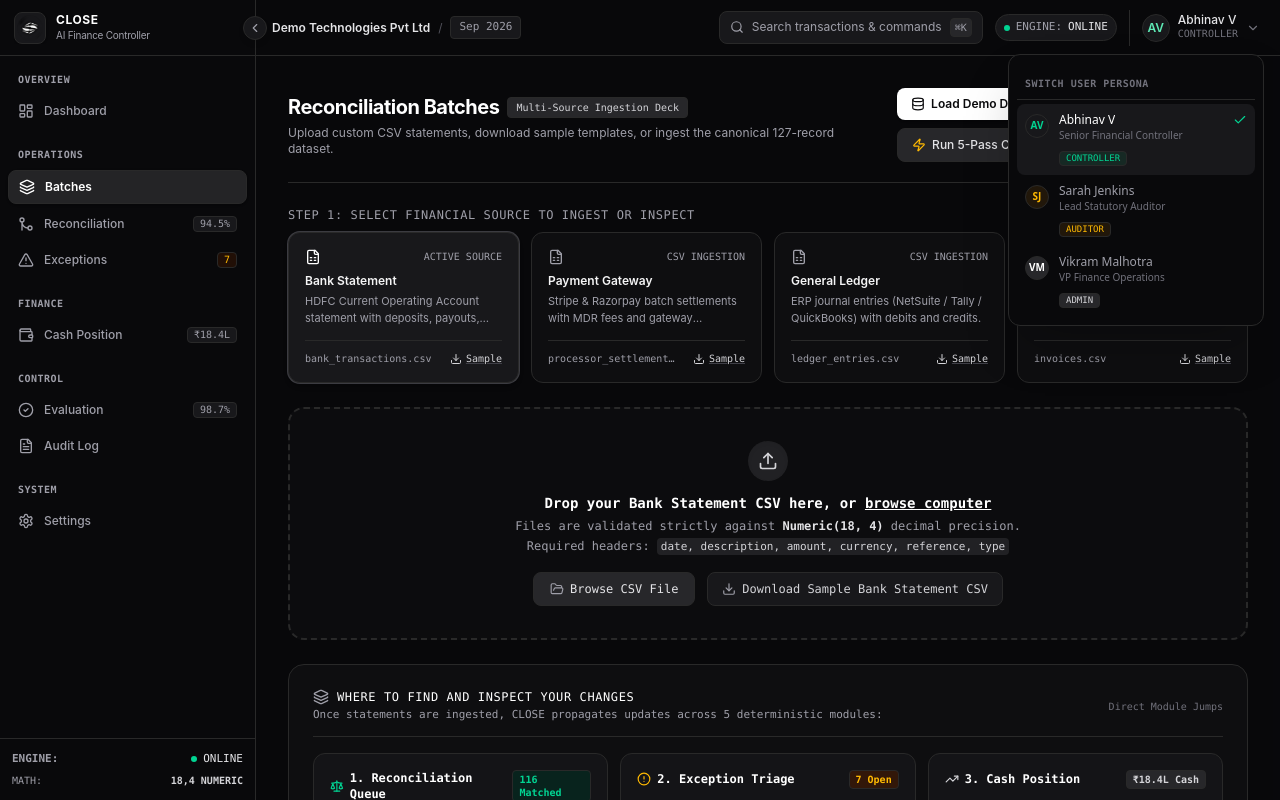
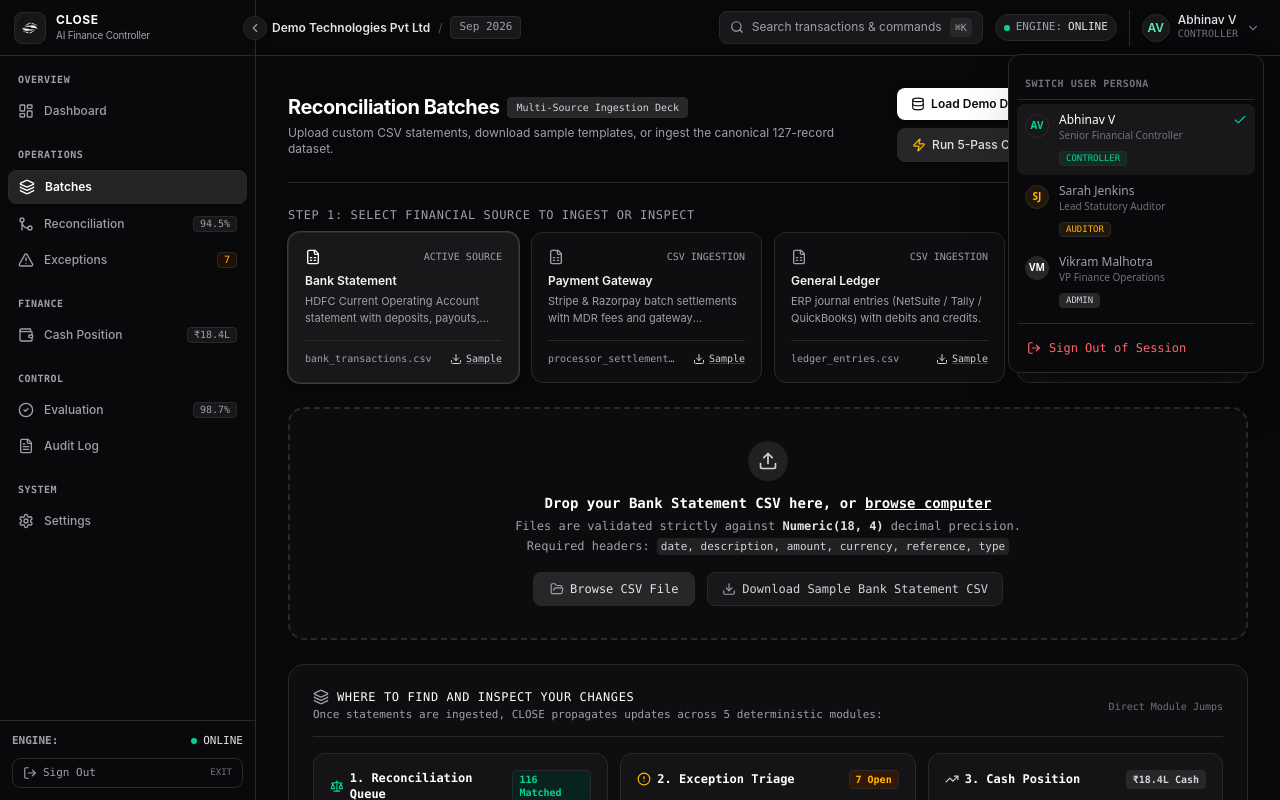
Before and after one commit to Abhinavv15/CLOSE, a Next.js app in the folder apps/web/: page /batches in a window 1280 px wide. Both pictures are taken after a click on the button "Switch User Persona". Built offline with nearby package versions, Linux system fonts and the light colour scheme; no server answers.

Commit message:
feat: add universal logout button to header, sidebar, and command palette

```diff
--- a/apps/web/src/components/layout/header.tsx
+++ b/apps/web/src/components/layout/header.tsx
@@ -1,7 +1,8 @@
 "use client";
 
 import React, { useState, useRef, useEffect } from "react";
-import { Search, Shield, ChevronDown, Check, Eye, UserCheck, ShieldAlert, Menu } from "lucide-react";
+import { useRouter } from "next/navigation";
+import { Search, Shield, ChevronDown, Check, Eye, UserCheck, ShieldAlert, Menu, LogOut } from "lucide-react";
 import { useAuth, PRESET_PERSONAS } from "@/lib/auth-context";
 
 interface HeaderProps {
@@ -9,7 +10,8 @@ interface HeaderProps {
 }
 
 export function Header({ onToggleMobileMenu }: HeaderProps) {
-  const { user, switchPersona, isAuditor } = useAuth();
+  const router = useRouter();
+  const { user, switchPersona, logout, isAuditor } = useAuth();
   const [dropdownOpen, setDropdownOpen] = useState(false);
   const dropdownRef = useRef<HTMLDivElement>(null);
 
@@ -160,6 +162,20 @@ export function Header({ onToggleMobileMenu }: HeaderProps) {
                   </button>
                 );
               })}
+
+              <div className="pt-2 mt-1.5 border-t border-zinc-900">
+                <button
+                  onClick={async () => {
+                    setDropdownOpen(false);
+                    await logout();
+                    router.push("/login");
+                  }}
+                  className="w-full flex items-center space-x-2 px-2.5 py-2 rounded-lg text-red-400 hover:bg-red-950/40 hover:text-red-300 transition-colors text-xs font-mono"
+                >
+                  <LogOut className="w-3.5 h-3.5" />
+                  <span>Sign Out of Session</span>
+                </button>
+              </div>
             </div>
           )}
         </div>
--- a/apps/web/src/components/layout/sidebar.tsx
+++ b/apps/web/src/components/layout/sidebar.tsx
@@ -3,8 +3,9 @@
 import React, { useState } from "react";
 import Link from "next/link";
 import Image from "next/image";
-import { usePathname } from "next/navigation";
+import { usePathname, useRouter } from "next/navigation";
 import { cn } from "@/lib/utils";
+import { useAuth } from "@/lib/auth-context";
 import {
   LayoutDashboard,
   Layers,
@@ -19,6 +20,7 @@ import {
   ShieldCheck,
   Terminal,
   X,
+  LogOut,
 } from "lucide-react";
 
 interface NavItem {
@@ -77,12 +79,22 @@ interface SidebarProps {
 
 export function Sidebar({ mobileOpen = false, onCloseMobile }: SidebarProps) {
   const pathname = usePathname();
+  const router = useRouter();
+  const { logout } = useAuth();
   const [collapsed, setCollapsed] = useState(false);
 
   const handleLinkClick = () => {
     if (onCloseMobile) {
       onCloseMobile();
     }
+  };
+
+  const handleLogout = async () => {
+    if (onCloseMobile) {
+      onCloseMobile();
+    }
+    await logout();
+    router.push("/login");
   };
 
   return (
@@ -202,9 +214,9 @@ export function Sidebar({ mobileOpen = false, onCloseMobile }: SidebarProps) {
         ))}
       </div>
 
-      {/* Sidebar Footer Info */}
+      {/* Sidebar Footer Info & Sign Out */}
       {(!collapsed || mobileOpen) ? (
-        <div className="p-3 border-t border-zinc-800/80 bg-zinc-950 text-[11px] font-mono text-zinc-400 space-y-1.5">
+        <div className="p-3 border-t border-zinc-800/80 bg-zinc-950 text-[11px] font-mono text-zinc-400 space-y-2">
           <div className="flex items-center justify-between">
             <span className="text-zinc-400 font-semibold">ENGINE:</span>
             <span className="flex items-center space-x-1.5 text-zinc-200">
@@ -212,14 +224,27 @@ export function Sidebar({ mobileOpen = false, onCloseMobile }: SidebarProps) {
               <span>ONLINE</span>
             </span>
           </div>
-          <div className="flex items-center justify-between text-[10px]">
-            <span className="text-zinc-400">MATH:</span>
-            <span className="text-zinc-300 font-bold">18,4 NUMERIC</span>
-          </div>
+          <button
+            onClick={handleLogout}
+            className="w-full flex items-center justify-between px-2.5 py-1.5 rounded-lg text-zinc-400 hover:text-red-400 hover:bg-zinc-900 border border-zinc-800/80 transition-colors"
+          >
+            <span className="flex items-center space-x-1.5">
+              <LogOut className="w-3.5 h-3.5" />
+              <span>Sign Out</span>
+            </span>
+            <span className="text-[9px] font-mono text-zinc-500 uppercase">Exit</span>
+          </button>
         </div>
       ) : (
-        <div className="p-2 border-t border-zinc-800/80 bg-zinc-950 flex flex-col items-center justify-center py-3">
+        <div className="p-2 border-t border-zinc-800/80 bg-zinc-950 flex flex-col items-center justify-center py-2.5 space-y-2.5">
           <span className="h-2 w-2 rounded-full bg-emerald-400" title="Engine Online · 18,4 Numeric" />
+          <button
+            onClick={handleLogout}
+            title="Sign Out"
+            className="h-7 w-7 rounded-lg flex items-center justify-center text-zinc-400 hover:text-red-400 hover:bg-zinc-900 transition-colors"
+          >
+            <LogOut className="w-3.5 h-3.5" />
+          </button>
         </div>
       )}
     </aside>
--- a/apps/web/src/components/ui/command-palette.tsx
+++ b/apps/web/src/components/ui/command-palette.tsx
@@ -18,7 +18,8 @@ import {
   Shield,
   Download,
   Flame,
-  ArrowRight
+  ArrowRight,
+  LogOut
 } from "lucide-react";
 import { useAuth } from "@/lib/auth-context";
 
@@ -27,7 +28,7 @@ export function CommandPalette() {
   const [query, setQuery] = useState("");
   const [selectedIndex, setSelectedIndex] = useState(0);
   const router = useRouter();
-  const { switchPersona, user } = useAuth();
+  const { switchPersona, logout, user } = useAuth();
   const inputRef = useRef<HTMLInputElement>(null);
 
   useEffect(() => {
@@ -99,6 +100,15 @@ export function CommandPalette() {
       icon: Flame,
       path: "/cash-position",
       section: "Quick Actions"
+    },
+    {
+      name: "Sign Out of Session (Logout)",
+      icon: LogOut,
+      action: async () => {
+        await logout();
+        router.push("/login");
+      },
+      section: "Session Management"
     },
   ];
 
```
